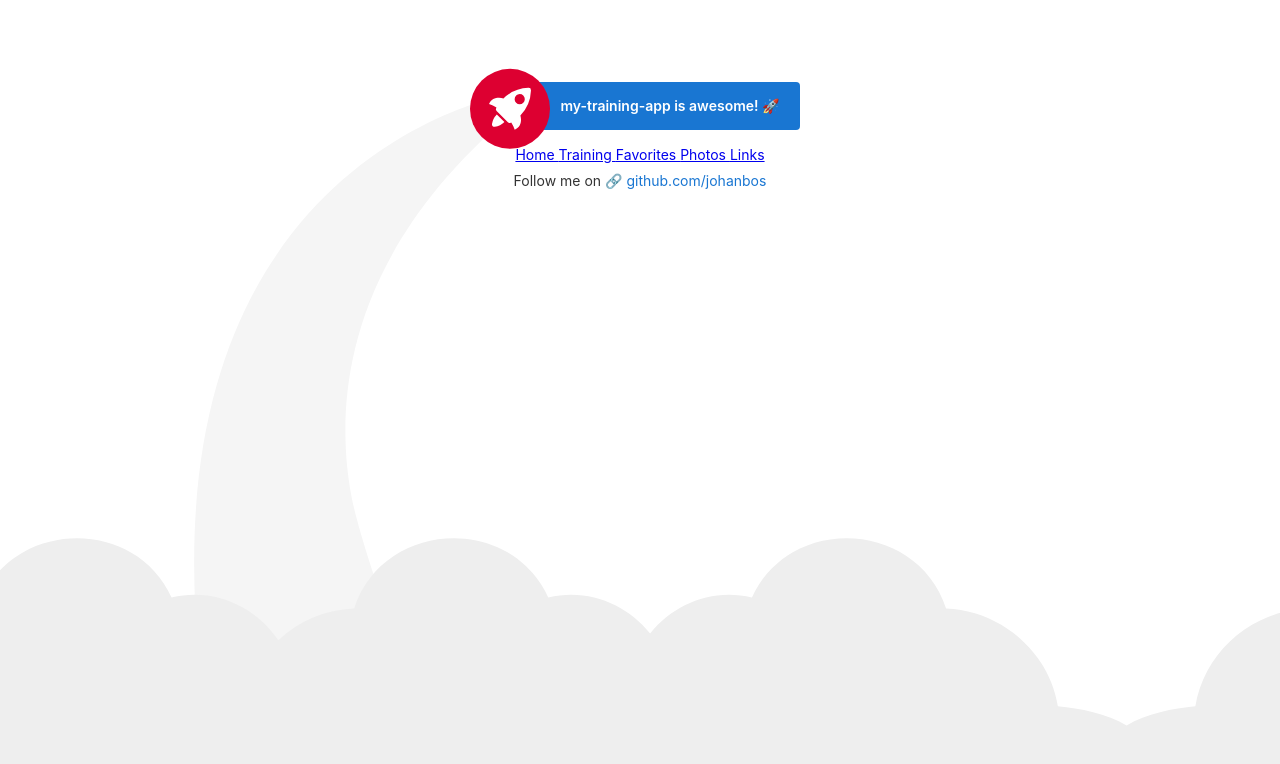
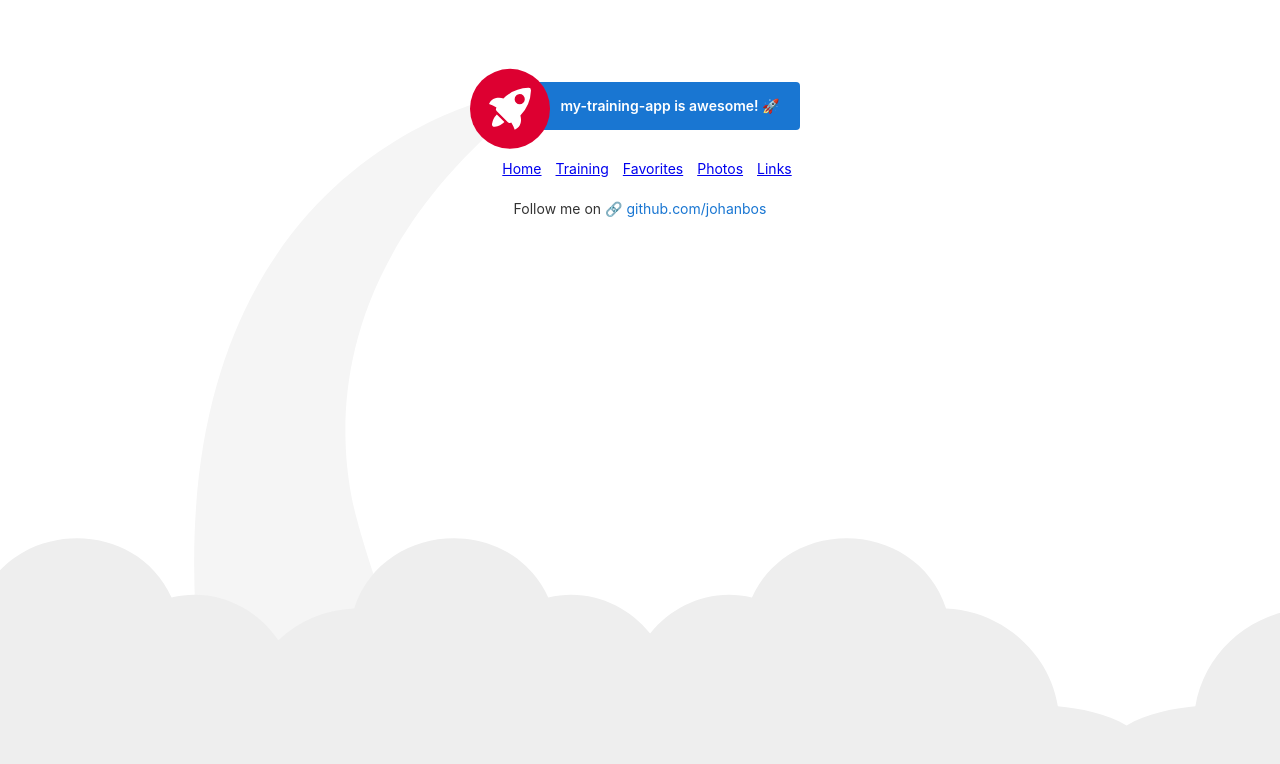
Before and after one commit to Johanbos/my-training-app, an Angular app: page / in a window 1280 px wide. Shown: the top 764 px of the page. Built offline with nearby package versions, Linux system fonts and the light colour scheme.

Commit message:
Menu automatic..?

```diff
--- /dev/null
+++ b/src/app/app.routes.ts
@@ -0,0 +1,16 @@
+import { Routes } from '@angular/router';
+import { PageNotFoundComponent } from './core/page-not-found/page-not-found.component';
+import { HomeComponent } from './core/home/home.component';
+import { PhotosComponent } from './photos/photos.component';
+import { FavoritesComponent } from './shared/favorites/favorites.component';
+import { TrainingComponent } from './training/training/training.component';
+import { LinksComponent } from './links/links.component';
+
+export const appRoutes: Routes = [
+    { path: '', component: HomeComponent },
+    { path: 'favorites', component: FavoritesComponent },
+    { path: 'photos', component: PhotosComponent },
+    { path: 'training', component: TrainingComponent },
+    { path: 'links', component: LinksComponent },
+    { path: '**', component: PageNotFoundComponent }
+];
--- a/src/app/core/menu/menu.component.css
+++ b/src/app/core/menu/menu.component.css
@@ -0,0 +1,6 @@
+div {
+    padding: 1em;
+}
+a {
+    margin-left: 1em;
+}
--- a/src/app/core/menu/menu.component.html
+++ b/src/app/core/menu/menu.component.html
@@ -1,15 +1,8 @@
-<a routerLink="">
-    Home
-</a>
-<a routerLink="training">
-    Training
-</a>
-<a routerLink="favorites">
-    Favorites
-</a>
-<a routerLink="photos">
-    Photos
-</a>
-<a routerLink="links">
-    Links
-</a>
+<div>
+    <!-- <a *ngFor="let route of this.routes" [routerLink]="route.path">{{route.path}}</a> -->
+    <a routerLink="">Home</a>
+    <a routerLink="training">Training</a>
+    <a routerLink="favorites">Favorites</a>
+    <a routerLink="photos">Photos</a>
+    <a routerLink="links">Links</a>
+</div>
--- a/src/app/core/menu/menu.component.ts
+++ b/src/app/core/menu/menu.component.ts
@@ -1,4 +1,5 @@
 import { Component, OnInit } from '@angular/core';
+import { appRoutes } from '../../app.routes';
 
 @Component({
   selector: 'app-menu',
@@ -6,6 +7,7 @@ import { Component, OnInit } from '@angular/core';
   styleUrls: ['./menu.component.css']
 })
 export class MenuComponent implements OnInit {
+  routes = appRoutes;
 
   constructor() { }
 
--- a/src/app/shared/favorites/favorites.component.ts
+++ b/src/app/shared/favorites/favorites.component.ts
@@ -11,6 +11,7 @@ import { FavoritesService } from '../service/favorites.service';
 export class FavoritesComponent implements OnInit, OnDestroy {
   competenceAddedSubscription: Subscription | undefined;
   competenceDeletedSubscription: Subscription | undefined;
+  /** @deprecated needs to be a service/store **/
   competences: Competence[] = [];
 
   constructor(private favoritesService: FavoritesService) { }
```
Also changed, not shown: src/app/app-routing.module.ts (+3 -17 lines).
